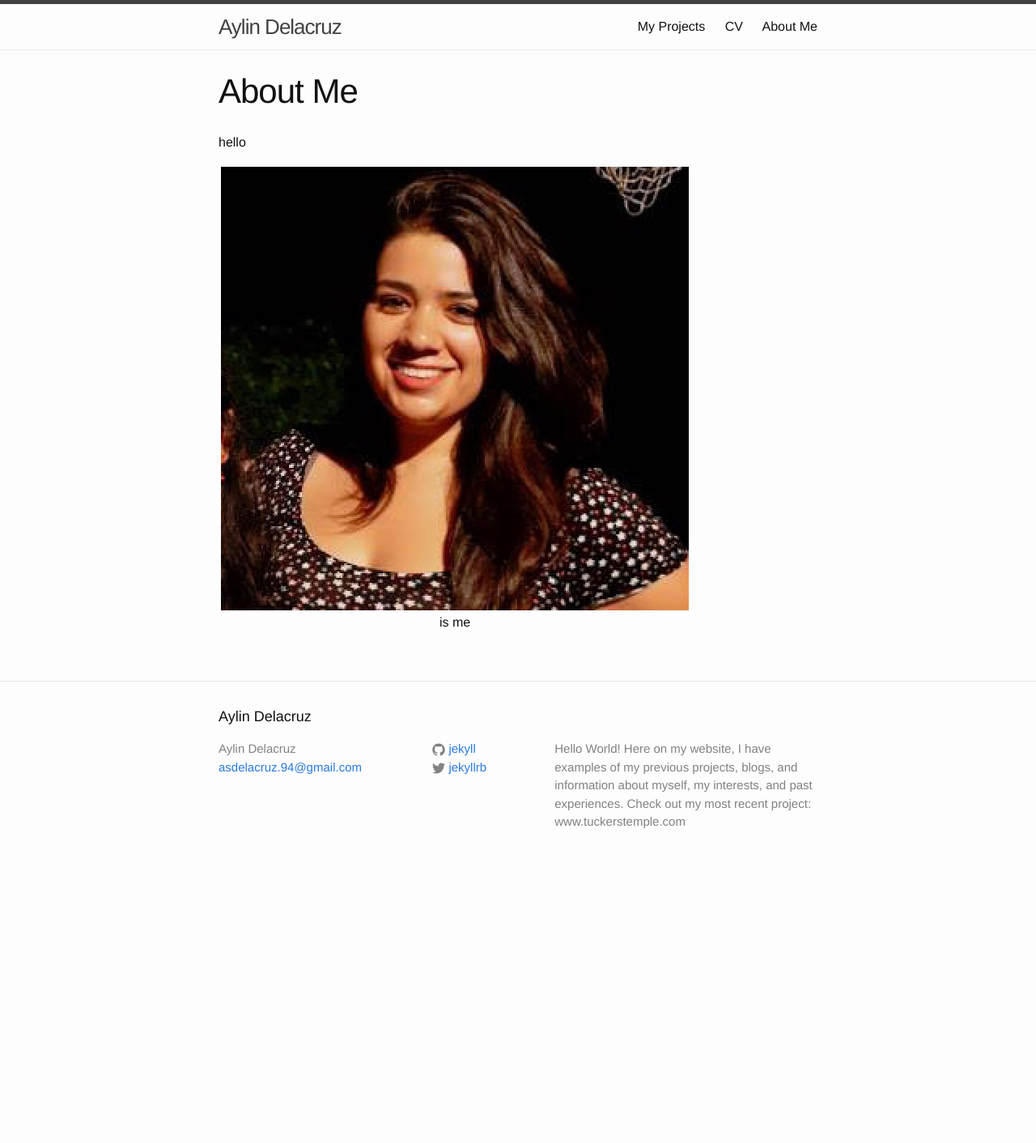
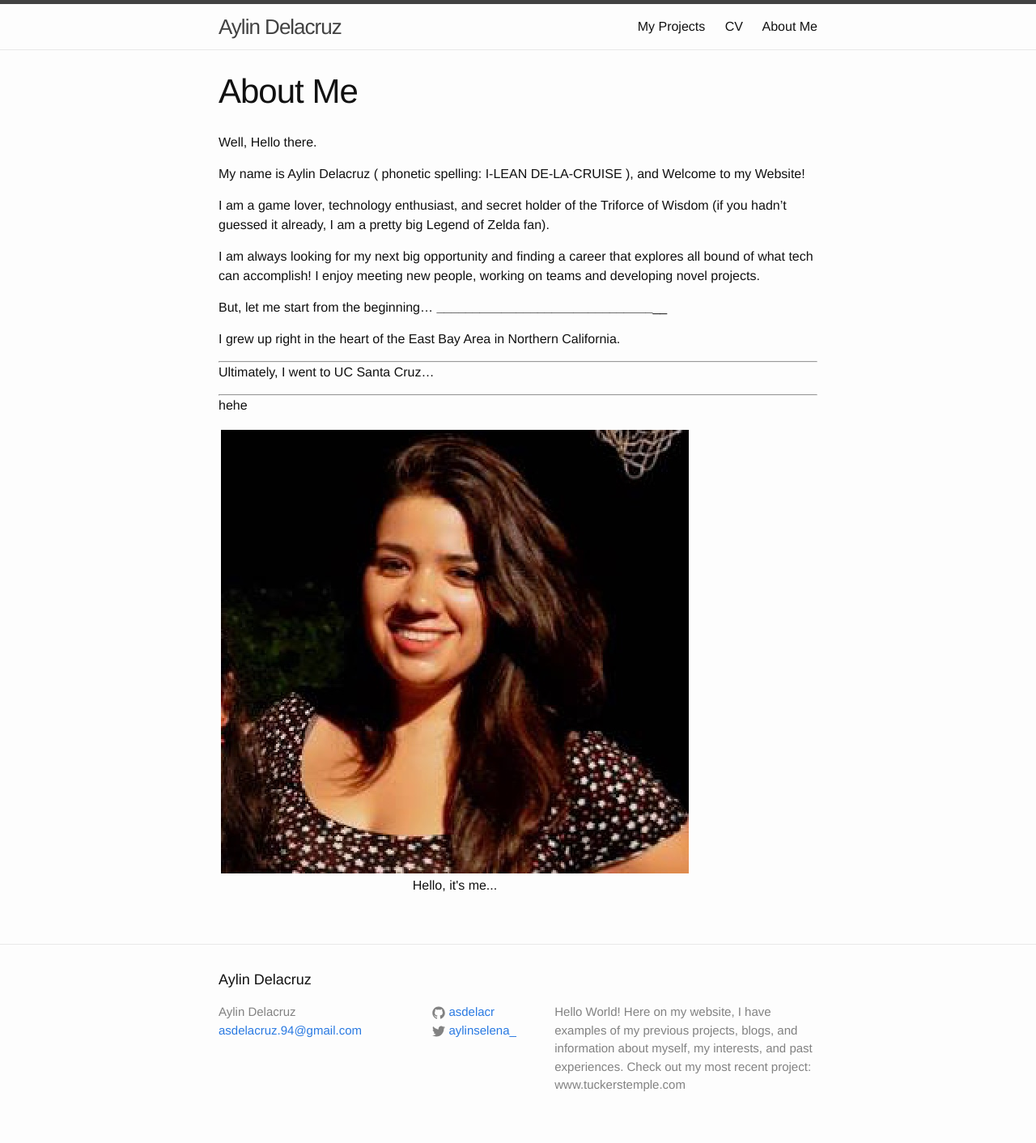
Before and after one commit to asdelacr/asdelacr.github.io, a Jekyll site: the page built from projects.md, in a window 1280 px wide. Shown: the whole page at 81% size. Built offline with Jekyll 4.4.1, drawn with Linux system fonts in a browser that asks for light colours; before the commit the page ends 1087 px from its top, so only the background shows below that.

Commit message:
added in a lot of stuff
editted

```diff
--- a/_config.yml
+++ b/_config.yml
@@ -15,8 +15,8 @@ description: > # this means to ignore newlines until "baseurl:"
   Check out my most recent project: www.tuckerstemple.com
 baseurl: "" # the subpath of your site, e.g. /blog
 url: "http://aylindelacruz.com" # the base hostname & protocol for your site
-twitter_username: jekyllrb
-github_username:  jekyll
+twitter_username: aylinselena_
+github_username:  asdelacr
 
 # Build settings
 markdown: kramdown
--- a/projects.md
+++ b/projects.md
@@ -6,6 +6,32 @@ permalink: /about/
 
 <!-- this is actually the About me page-->
 
-hello
+Well, Hello there.
 
-{% include image.html url="/img/aylinpic.jpg" description="is me" %}
+My name is Aylin Delacruz ( phonetic spelling: I-LEAN DE-LA-CRUISE ), and Welcome to my Website!
+
+I am a game lover, technology enthusiast, and secret holder of the Triforce of Wisdom (if you hadn't guessed it already, I am a pretty big Legend of Zelda fan).
+
+I am always looking for my next big opportunity and finding a career that explores all bound of what tech can accomplish! I enjoy meeting new people, working on teams and developing novel projects.
+
+But, let me start from the beginning...
+____________________________________________________________________________________________
+
+I grew up right in the heart of the East Bay Area in Northern California.
+
+____________________________________________________________________________________________
+
+Ultimately, I went to UC Santa Cruz...
+
+
+____________________________________________________________________________________________
+
+hehe
+
+
+
+
+
+
+
+{% include image.html url="/img/aylinpic.jpg" description="Hello, it's me..." %}
```
Also changed, not shown: _posts/2018-02-01-welcome-to-my-life.markdown (deleted, +0 -8 lines), _posts/2018-03-07-dont-call-me-a-girl-gamer.markdown (added, +91 -0 lines), about.md (+23 -1 lines).
